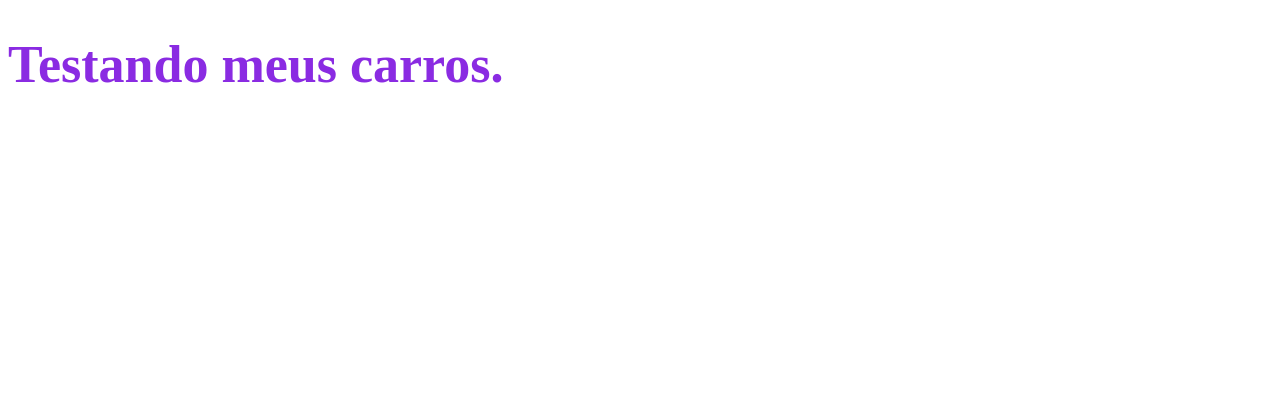
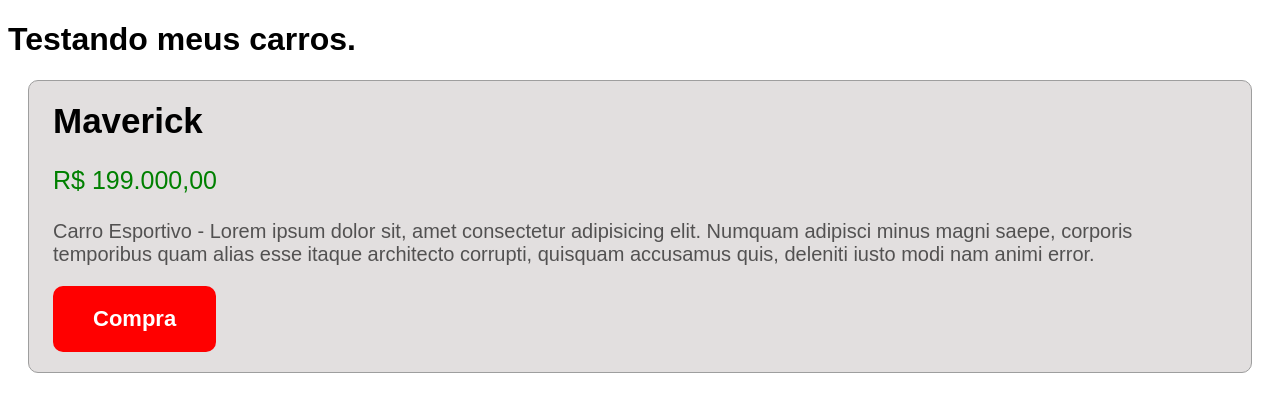
Before and after one commit to Jefferson170713/Django_Carros, a Django app: page / in a window 1280 px wide. Shown: the top 412 px of the page. Run offline with Django 5.2, Linux system fonts and the light colour scheme.

Commit message:
Fiz uma página html comum para mostrar como teste

```diff
--- a/app/settings.py
+++ b/app/settings.py
@@ -116,7 +116,7 @@
 # Static files (CSS, JavaScript, Images)
 # https://docs.djangoproject.com/en/5.1/howto/static-files/
 
-STATIC_URL = 'static/'
+STATIC_URL = '/static/'
 
 STATICFILES_DIRS = [os.path.join(BASE_DIR, 'static')]
 
@@ -125,5 +125,5 @@
 
 DEFAULT_AUTO_FIELD = 'django.db.models.BigAutoField'
 
+MEDIA_URL = '/media/'
 MEDIA_ROOT = os.path.join(BASE_DIR, 'media')
-MEDIA_URL = '/media/'
--- a/cars/static/cars/css/css.css
+++ b/cars/static/cars/css/css.css
@@ -1,4 +1,37 @@
-h1 {
-    font-size: 52px;
-    color: blueviolet;
+body {
+    font-family: Arial, sans-serif;
 }
+.titulo {
+    margin: 0px;
+    font-size: 35px;
+}
+
+.item {
+    margin: 10px 20px 10px 20px;
+    padding: 20px 40px 20px 24px;
+    border: 1px solid #9e9e9e;
+    border-radius: 10px;
+    background-color: #e2dfdf;
+}
+
+.botao {
+    display: inline-block;
+    padding: 20px 40px 20px 40px;
+    text-decoration: none;
+    font-size: 22px;
+    color: white;
+    background-color: red;
+    /* margin-top: 20px;
+    margin-bottom: 20px; */
+    border-radius: 10px;
+}
+
+.preco {
+    font-size: 25px;
+    color: green;
+}
+
+.text {
+    font-size: 20px;
+    color: rgba(0, 0, 0, 0.637);
+}
--- a/cars/templates/cars/cars_index.html
+++ b/cars/templates/cars/cars_index.html
@@ -9,6 +9,12 @@
 </head>
 <body>
     <h1>Testando meus carros.</h1>
+    <div class="item">
+        <h2 class="titulo"><strong>Maverick</strong></h2>
+        <p class="preco">R$ 199.000,00</p>
+        <p class="text">Carro Esportivo - Lorem ipsum dolor sit, amet consectetur adipisicing elit. Numquam adipisci minus magni saepe, corporis temporibus quam alias esse itaque architecto corrupti, quisquam accusamus quis, deleniti iusto modi nam animi error.</p>
+        <a href="" class="botao"><strong>Compra</strong></a>
+    </div>
 
 </body>
 </html>
```
Also changed, not shown: README.md.
